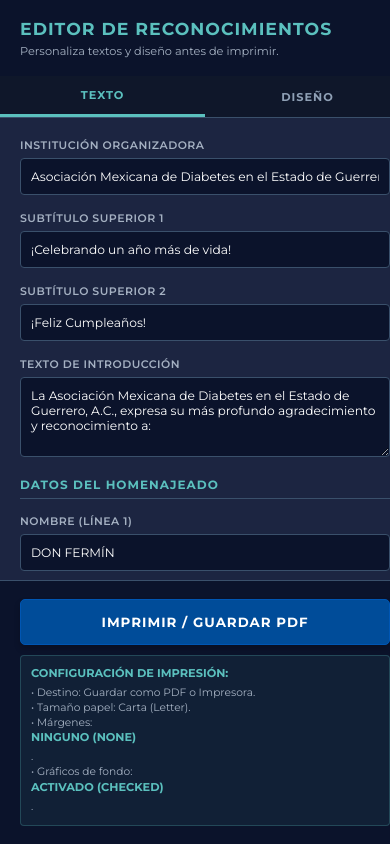
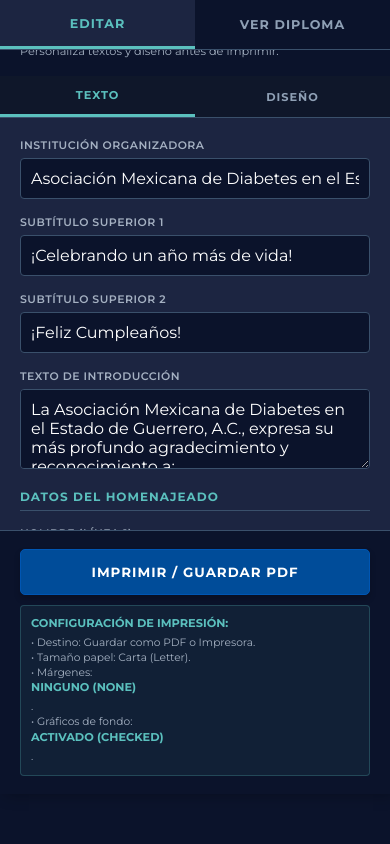
Before and after one commit to MariteHolRam/diploma, a plain HTML site: page index.html in a window 390 px wide. Drawn offline with nearby package versions, Linux system fonts and the light colour scheme; a web font is replaced by a local one.

Commit message:
Add files via upload

```diff
--- a/index.html
+++ b/index.html
@@ -29,7 +29,12 @@
             padding: 0;
         }
 
-        /* Screen Layout Styles */
+        /* Mobile Header Navigation - Hidden on Desktop */
+        .mobile-tabs-header {
+            display: none;
+        }
+
+        /* Screen Layout Styles (Desktop) */
         @media screen {
             body {
                 background-color: #0b132b;
@@ -132,15 +137,6 @@
 
             .form-group {
                 margin-bottom: 16px;
-            }
-
-            .form-group.row {
-                display: flex;
-                gap: 10px;
-            }
-
-            .form-group.row > div {
-                flex: 1;
             }
 
             .form-group label {
@@ -286,6 +282,90 @@
                 box-shadow: 0 15px 35px rgba(0,0,0,0.4);
                 transform-origin: center center;
                 flex-shrink: 0;
+            }
+        }
+
+        /* Mobile View Rules (< 768px) */
+        @media screen and (max-width: 768px) {
+            .mobile-tabs-header {
+                display: flex !important;
+                position: fixed;
+                top: 0;
+                left: 0;
+                width: 100%;
+                height: 50px;
+                background-color: #0b132b;
+                z-index: 100;
+                border-bottom: 1px solid #3a506b;
+            }
+
+            .mobile-tab-btn {
+                flex: 1;
+                background: none;
+                border: none;
+                color: #8fa0b5;
+                font-family: 'Montserrat', sans-serif;
+                font-weight: 700;
+                font-size: 9.5pt;
+                text-transform: uppercase;
+                letter-spacing: 1px;
+                cursor: pointer;
+                text-align: center;
+                height: 100%;
+                display: flex;
+                align-items: center;
+                justify-content: center;
+                transition: color 0.2s, background-color 0.2s;
+            }
+
+            .mobile-tab-btn.active {
+                color: #5bc0be;
+                background-color: #1c2541;
+                border-bottom: 3px solid #5bc0be;
+            }
+
+            .app-layout {
+                padding-top: 50px;
+                display: block !important;
+                height: 100vh;
+                position: relative;
+            }
+
+            /* Stack panels absolutely inside view beneath header */
+            .sidebar {
+                width: 100% !important;
+                height: calc(100vh - 50px) !important;
+                position: absolute;
+                top: 0;
+                left: 0;
+                display: none; /* Managed by JS Class */
+                background-color: #1c2541;
+                z-index: 10;
+            }
+
+            .preview-area {
+                width: 100% !important;
+                height: calc(100vh - 50px) !important;
+                position: absolute;
+                top: 0;
+                left: 0;
+                display: none; /* Managed by JS Class */
+                background-color: #3a506b;
+                padding: 10px;
+                z-index: 10;
+            }
+
+            .sidebar.mobile-active, .preview-area.mobile-active {
+                display: flex !important;
+            }
+
+            /* Enlarge fonts to 16px on mobile to prevent browser auto-zooming on focus */
+            .form-group input, .form-group textarea, .form-group select {
+                font-size: 16px !important;
+            }
+
+            .certificate-page {
+                box-shadow: 0 5px 15px rgba(0,0,0,0.3);
             }
         }
 
@@ -630,6 +710,10 @@
                 overflow: hidden !important;
             }
 
+            .mobile-tabs-header {
+                display: none !important;
+            }
+
             .sidebar {
                 display: none !important;
             }
@@ -657,6 +741,12 @@
     </style>
 </head>
 <body>
+
+    <!-- Mobile Navigation Tab Bar Header -->
+    <div class="mobile-tabs-header">
+        <button class="mobile-tab-btn active" id="mobile-btn-edit" onclick="switchMobileTab('edit')">Editar</button>
+        <button class="mobile-tab-btn" id="mobile-btn-preview" onclick="switchMobileTab('preview')">Ver Diploma</button>
+    </div>
 
     <div class="app-layout">
 
@@ -917,13 +1007,11 @@
         const certPage = document.getElementById('cert-page');
         const previewArea = certPage.parentElement;
 
-        // TAB SWITCHER
+        // TAB SWITCHER (DESKTOP SIDEBAR)
         function switchTab(tabId) {
-            // Remove active classes
             document.querySelectorAll('.tab-btn').forEach(btn => btn.classList.remove('active'));
             document.querySelectorAll('.tab-content').forEach(content => content.classList.remove('active'));
 
-            // Add active classes to selected tab
             if (tabId === 'tab-text') {
                 document.getElementById('btn-tab-text').classList.add('active');
                 document.getElementById('tab-text').classList.add('active');
@@ -934,15 +1022,34 @@
             resizePreview();
         }
 
+        // MOBILE TAB SWITCHER (RESPONSIVE VIEWPORT)
+        function switchMobileTab(panel) {
+            const sidebar = document.querySelector('.sidebar');
+            const previewArea = document.querySelector('.preview-area');
+            const btnEdit = document.getElementById('mobile-btn-edit');
+            const btnPreview = document.getElementById('mobile-btn-preview');
+
+            if (panel === 'edit') {
+                sidebar.classList.add('mobile-active');
+                previewArea.classList.remove('mobile-active');
+                btnEdit.classList.add('active');
+                btnPreview.classList.remove('active');
+            } else {
+                sidebar.classList.remove('mobile-active');
+                previewArea.classList.add('mobile-active');
+                btnEdit.classList.remove('active');
+                btnPreview.classList.add('active');
+                // Allow layout engine to compute widths before scaling preview
+                setTimeout(resizePreview, 50);
+            }
+        }
+
         // Auto scale to fit the preview panel perfectly
         function resizePreview() {
-            if (window.matchMedia("(max-width: 768px)").matches) {
-                certPage.style.transform = "none";
-                return;
-            }
+            const isMobile = window.matchMedia("(max-width: 768px)").matches;
 
-            const areaWidth = previewArea.clientWidth - 40;
-            const areaHeight = previewArea.clientHeight - 40;
+            const areaWidth = previewArea.clientWidth - (isMobile ? 20 : 40);
+            const areaHeight = previewArea.clientHeight - (isMobile ? 20 : 40);
             const certWidth = 816; // 8.5 inches * 96 DPI
             const certHeight = 1056; // 11 inches * 96 DPI
 
@@ -953,9 +1060,31 @@
             certPage.style.transform = `scale(${scale})`;
         }
 
-        window.addEventListener('resize', resizePreview);
-        resizePreview();
-        window.addEventListener('load', resizePreview);
+        // Initial setup for mobile views
+        function initMobileView() {
+            const sidebar = document.querySelector('.sidebar');
+            const previewArea = document.querySelector('.preview-area');
+            const btnEdit = document.getElementById('mobile-btn-edit');
+            const btnPreview = document.getElementById('mobile-btn-preview');
+
+            if (window.matchMedia("(max-width: 768px)").matches) {
+                sidebar.classList.add('mobile-active');
+                previewArea.classList.remove('mobile-active');
+                btnEdit.classList.add('active');
+                btnPreview.classList.remove('active');
+            } else {
+                sidebar.classList.remove('mobile-active');
+                previewArea.classList.remove('mobile-active');
+            }
+            resizePreview();
+        }
+
+        window.addEventListener('resize', () => {
+            initMobileView();
+        });
+        window.addEventListener('load', () => {
+            initMobileView();
+        });
 
         // Bind Text Inputs to Preview
         const textBindings = [
```
